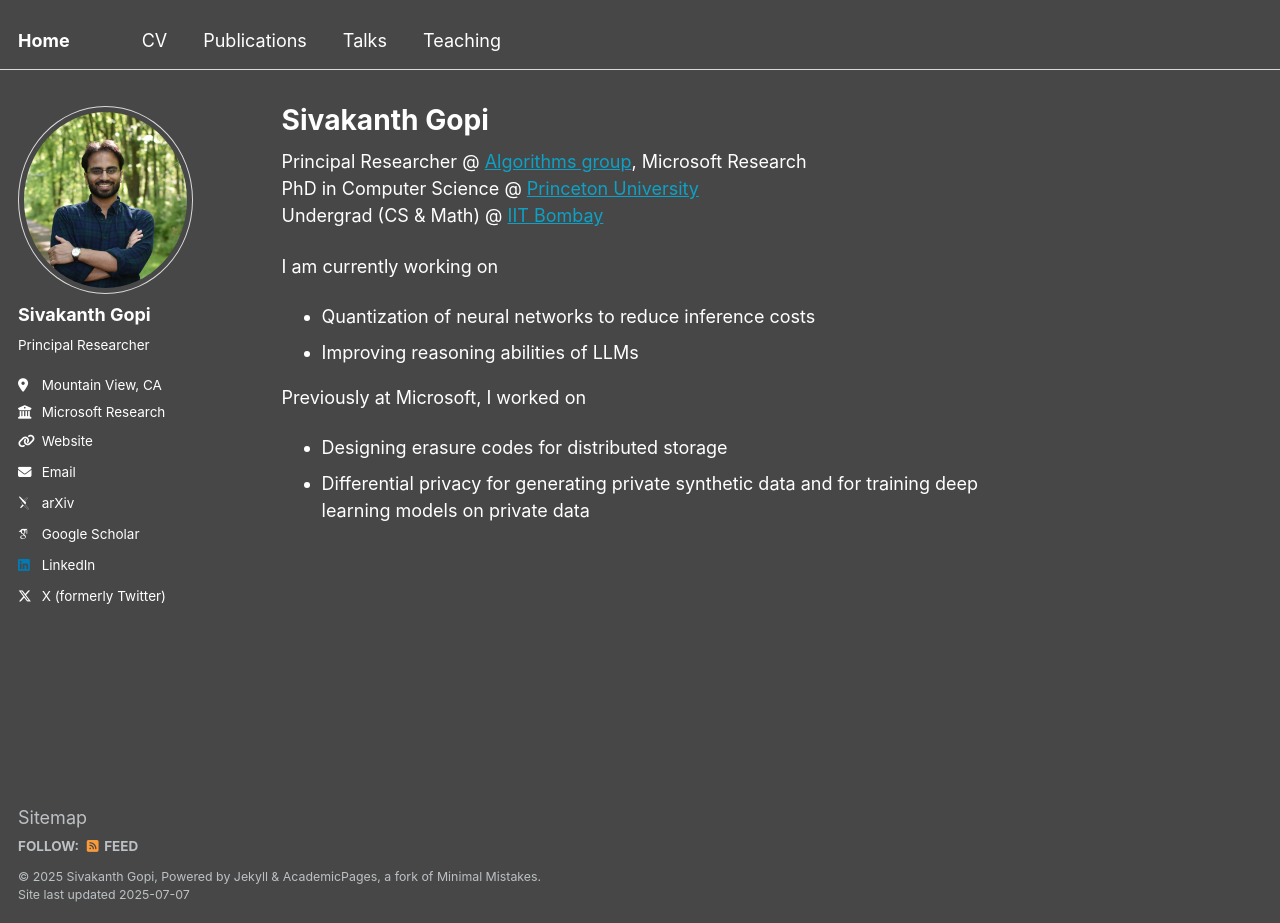
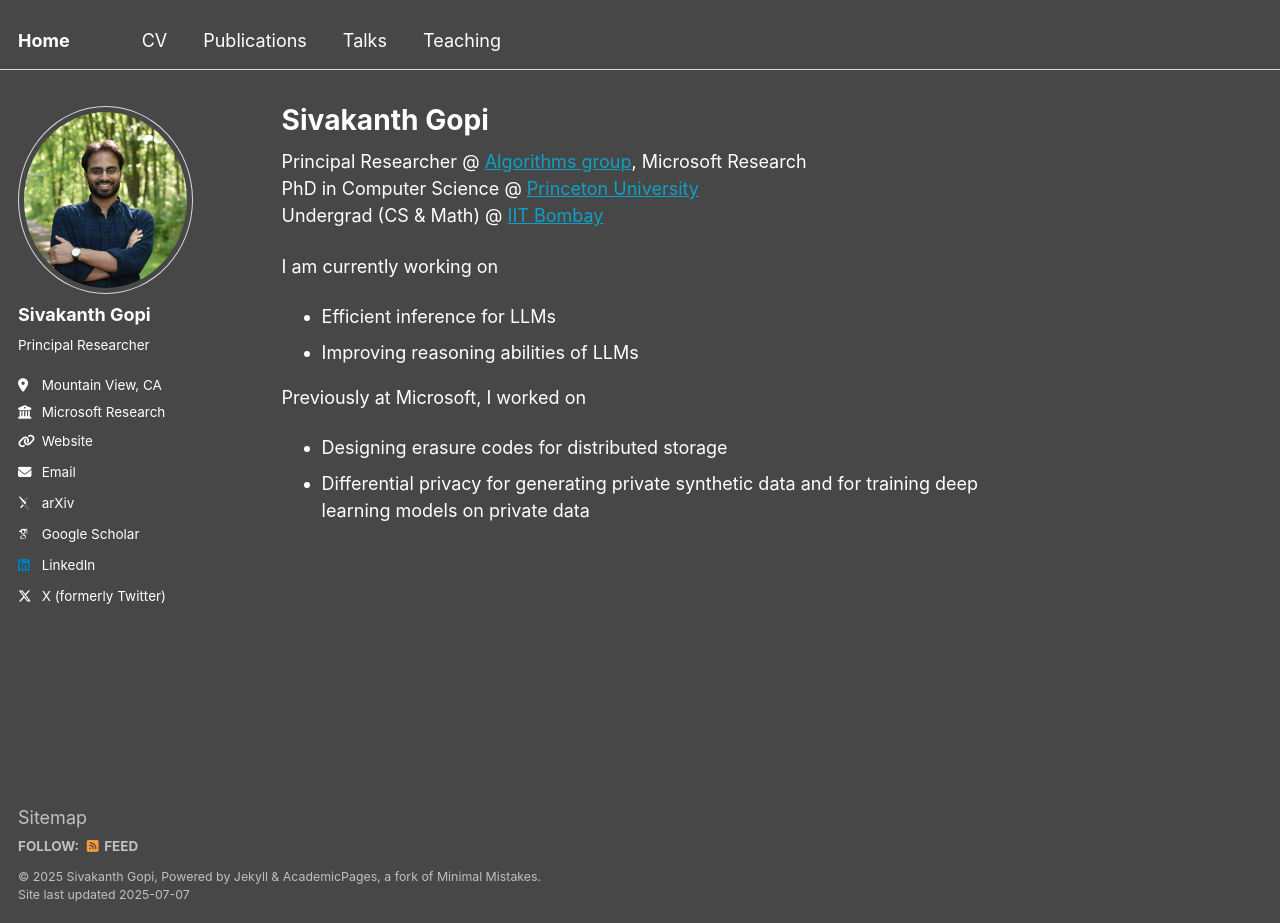
Before and after one commit to gopisivakanth/gopisivakanth.github.io, a Jekyll site: the page built from _pages/about.md, in a window 1280 px wide and 923 px high. Built offline with Jekyll 4.4.1, drawn with Linux system fonts in a browser that asks for light colours; some web fonts are replaced.

Commit message:
minor edit

```diff
--- a/_pages/about.md
+++ b/_pages/about.md
@@ -16,7 +16,7 @@ I graduated with a PhD in Theoretical Computer Science from [Princeton Universit
 -->
 
 I am currently working on
-- Quantization of neural networks to reduce inference costs
+- Efficient inference for LLMs
 - Improving reasoning abilities of LLMs
 
 Previously at Microsoft, I worked on
```
